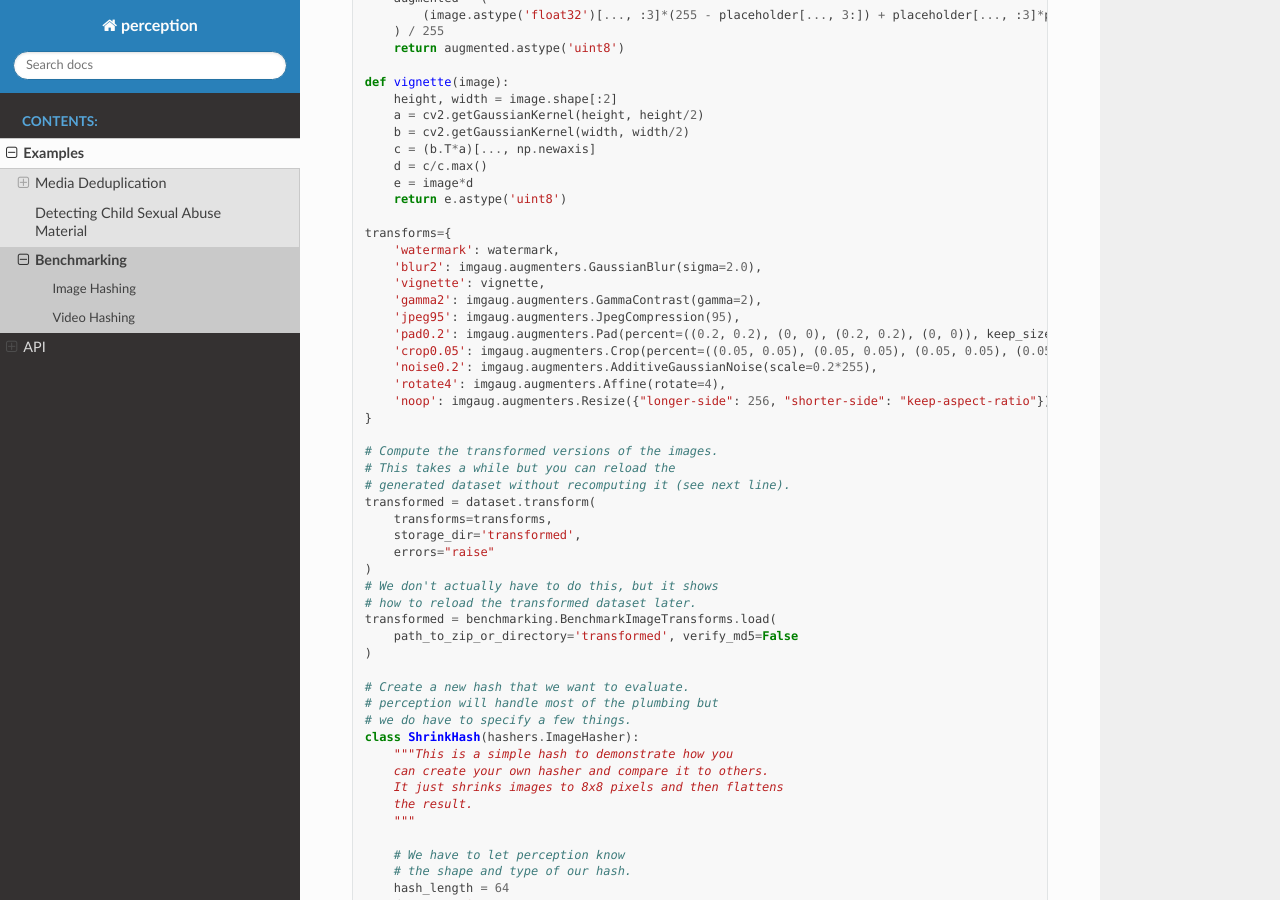
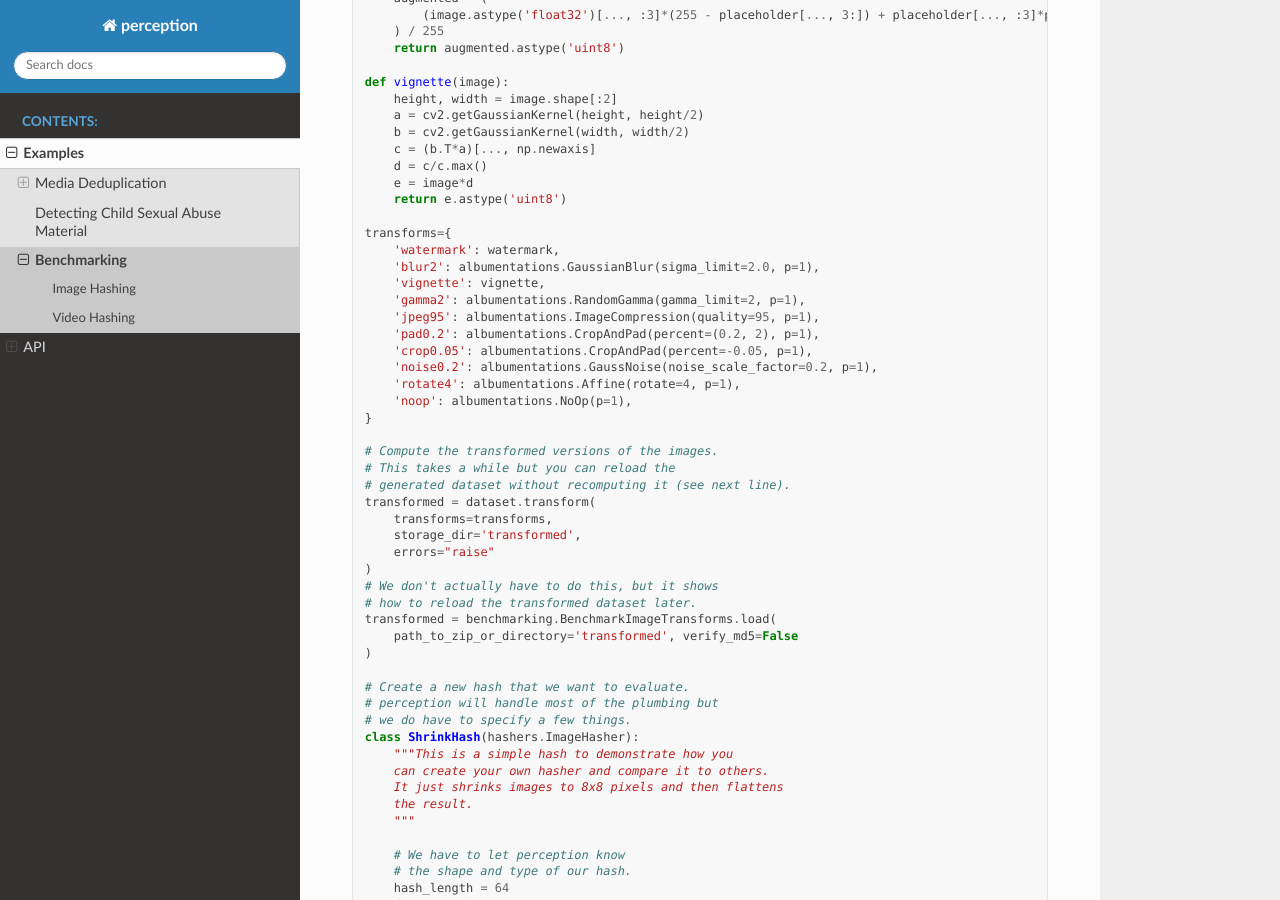
Before and after one commit to thorn-oss/perception, a Sphinx documentation site: the page built from docs/examples/benchmarking.rst, in a window 1280 px wide and 900 px high, scrolled down 1590 px. Built offline with Sphinx 7.4.7 and the Read the Docs theme 3.1.0, drawn with Linux system fonts in a browser that asks for light colours; formulas are drawn with MathJax 3.

Commit message:
Switch from ImgAug to Albumations

```diff
--- a/docs/examples/benchmarking.rst
+++ b/docs/examples/benchmarking.rst
@@ -24,7 +24,7 @@ The below example does the following:
     import urllib.request
 
     import cv2
-    import imgaug
+    import albumentations
     import tabulate # Optional: Only used for generating tables for the Sphinx documentation
     import numpy as np
 
@@ -93,15 +93,15 @@ The below example does the following:
 
     transforms={
         'watermark': watermark,
-        'blur2': imgaug.augmenters.GaussianBlur(sigma=2.0),
+        'blur2': albumentations.GaussianBlur(sigma_limit=2.0, p=1),
         'vignette': vignette,
-        'gamma2': imgaug.augmenters.GammaContrast(gamma=2),
-        'jpeg95': imgaug.augmenters.JpegCompression(95),
-        'pad0.2': imgaug.augmenters.Pad(percent=((0.2, 0.2), (0, 0), (0.2, 0.2), (0, 0)), keep_size=False),
-        'crop0.05': imgaug.augmenters.Crop(percent=((0.05, 0.05), (0.05, 0.05), (0.05, 0.05), (0.05, 0.05)), keep_size=False),
-        'noise0.2': imgaug.augmenters.AdditiveGaussianNoise(scale=0.2*255),
-        'rotate4': imgaug.augmenters.Affine(rotate=4),
-        'noop': imgaug.augmenters.Resize({"longer-side": 256, "shorter-side": "keep-aspect-ratio"}),
+        'gamma2': albumentations.RandomGamma(gamma_limit=2, p=1),
+        'jpeg95': albumentations.ImageCompression(quality=95, p=1),
+        'pad0.2': albumentations.CropAndPad(percent=(0.2, 2), p=1),
+        'crop0.05': albumentations.CropAndPad(percent=-0.05, p=1),
+        'noise0.2': albumentations.GaussNoise(noise_scale_factor=0.2, p=1),
+        'rotate4': albumentations.Affine(rotate=4, p=1),
+        'noop': albumentations.NoOp(p=1),
     }
 
     # Compute the transformed versions of the images.
--- a/docs/requirements.txt
+++ b/docs/requirements.txt
@@ -5,7 +5,7 @@ sphinx_rtd_theme==0.4.3
 m2r==0.2.1
 opencv-contrib-python-headless
 tqdm
-imgaug
+albumentations
 ffmpeg-python
 typing-extensions
 faiss-cpu
--- a/pyproject.toml
+++ b/pyproject.toml
@@ -12,7 +12,7 @@ Cython = "^3"
 numpy = "^2"
 opencv-contrib-python-headless = "^4.10"
 pandas = "*"
-pdqhash = "*"
+pdqhash = "^0.2.7"
 Pillow = "*"
 pywavelets = "^1.5.0"
 tqdm = "*"
@@ -21,7 +21,7 @@ validators = ">=0.22, <1.0"
 # Benchmarking Extras
 matplotlib = { version = "*", optional = true }
 scipy = { version = "*", optional = true }
-imgaug = { version = "*", optional = true }
+albumentations = { version = "^1.4", optional = true }
 tabulate = { version = "*", optional = true }
 scikit-learn = { version = "*", optional = true }
 ffmpeg-python = { version = "*", optional = true }
@@ -39,7 +39,7 @@ faiss-cpu = { version = "^1.8.0.post1", optional = true }
 benchmarking = [
   "matplotlib",
   "scipy",
-  "imgaug",
+  "albumentations",
   "tabulate",
   "scikit-learn",
   "ffmpeg-python",
```
Also changed, not shown: 4 other files.
